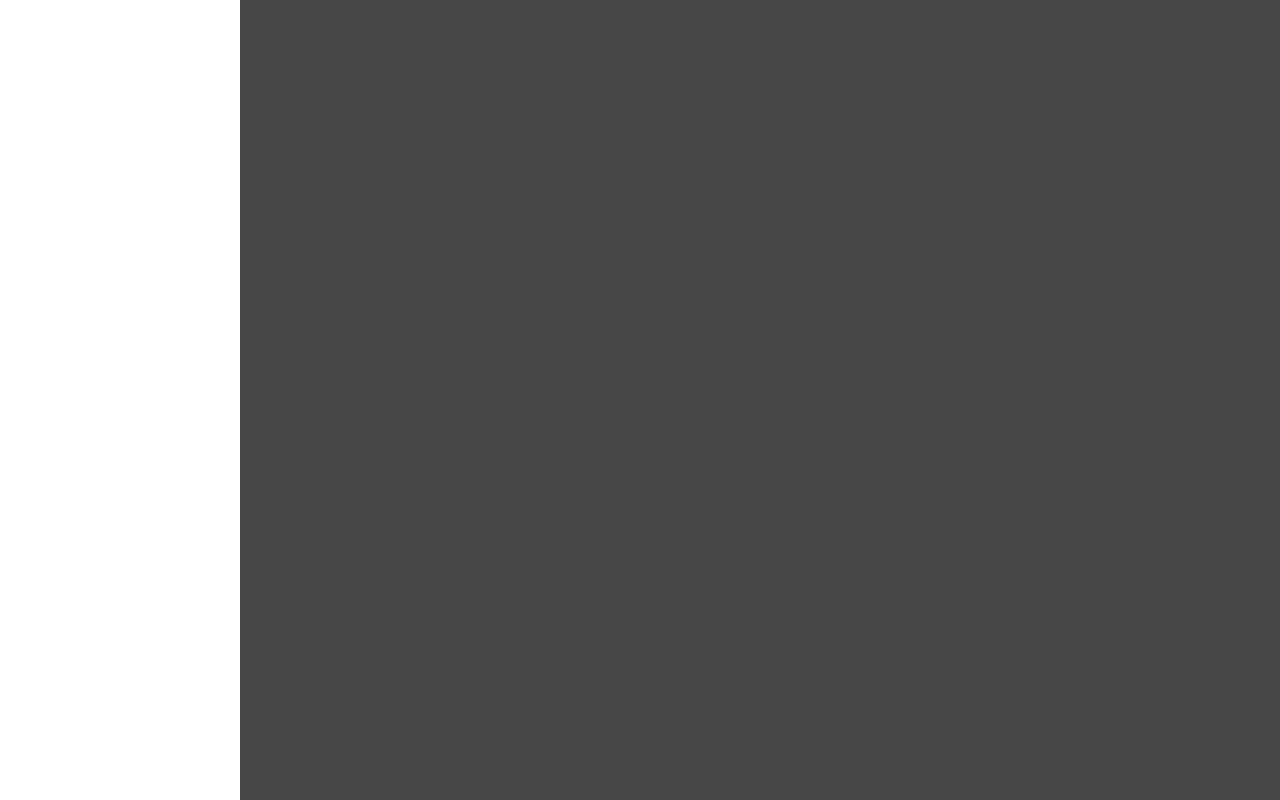
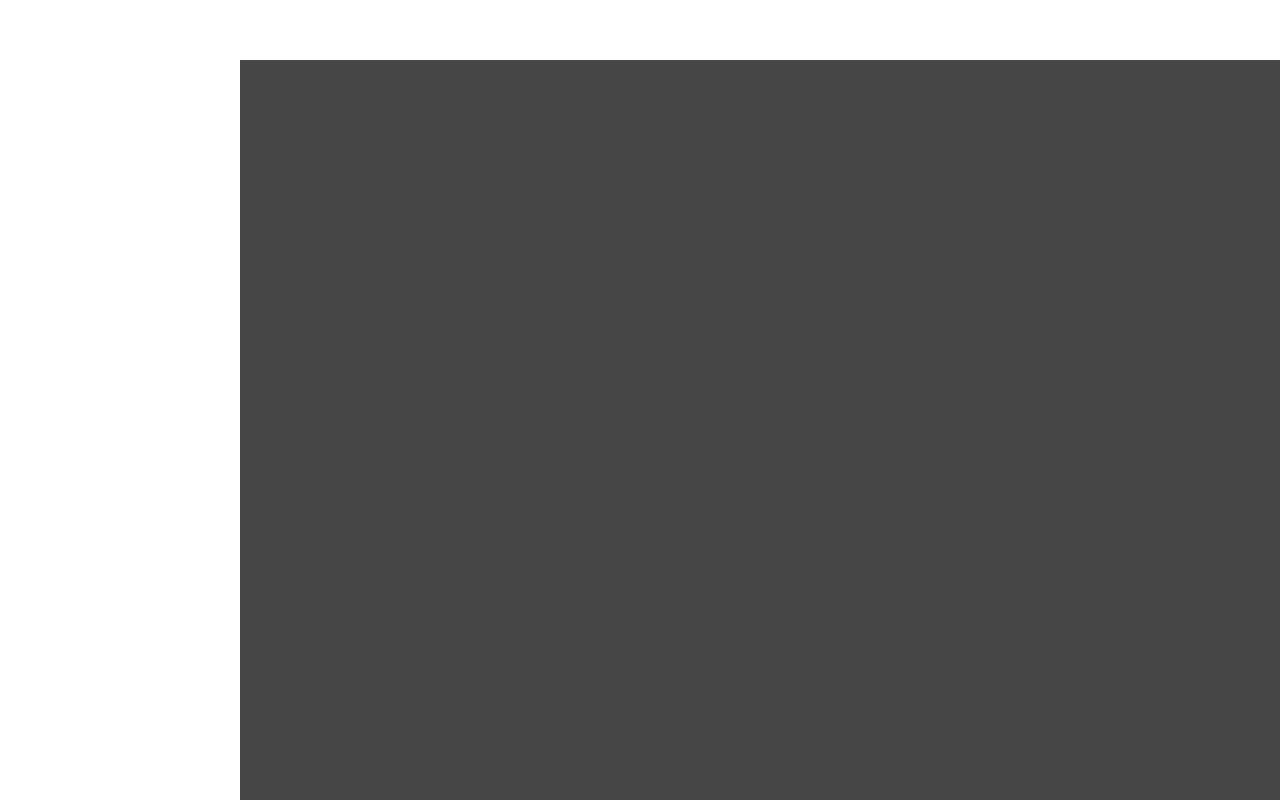
Before and after one commit to farah-najib/frk-24s-J-components, a React (Vite) app: page / in a window 1280 px wide. Shown: the top 800 px of the page. Built offline with nearby package versions, Linux system fonts and the light colour scheme; the HTML template or start-up script is replaced by a standard one.

Commit message:
uncomment time

```diff
--- a/src/components/Board/Board.jsx
+++ b/src/components/Board/Board.jsx
@@ -12,13 +12,13 @@ const Board = ({ gameState, playerTurn, placeMove, boardRows, boardCols }) => {
 
   return (
     <div className={styles.boardWrapper}>
-      {/* <div className={styles.topBard}>
+       <div className={styles.topBar}>
 	  <Timer initialTime={300} onTimeUp={() => {
 		  alert("Time is up! Restarting game...")
 		  window.location.reload();
 	  }}
 	  />
-	  </div> */}
+	  </div>
 
       <div className={styles.board}>
         <div className={styles.cells}>
--- a/src/components/Board/Board.module.css
+++ b/src/components/Board/Board.module.css
@@ -58,7 +58,7 @@
 	height: 60px;
 	display: flex;
 	justify-content: flex-end;
-	padding-right: 0 40px;
+	padding: 0 40px;
 	align-items: center;
 	box-sizing: border-box;
 }
```
